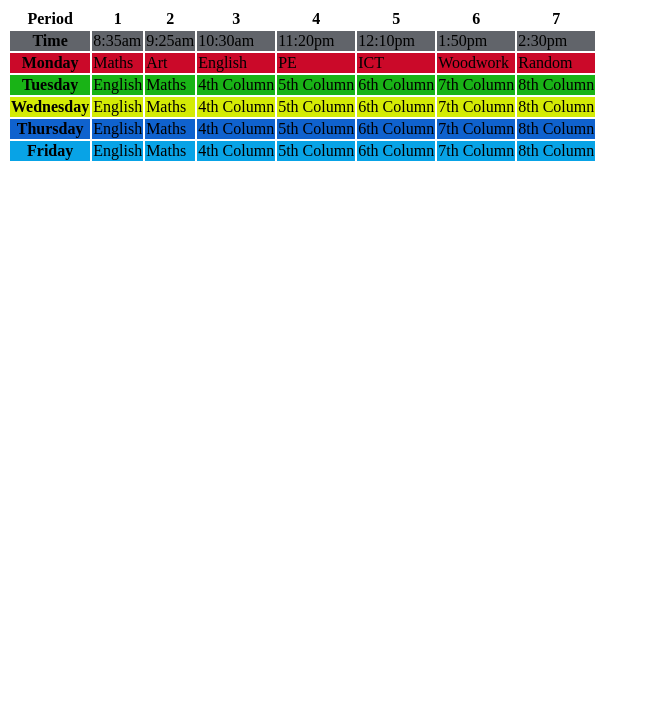
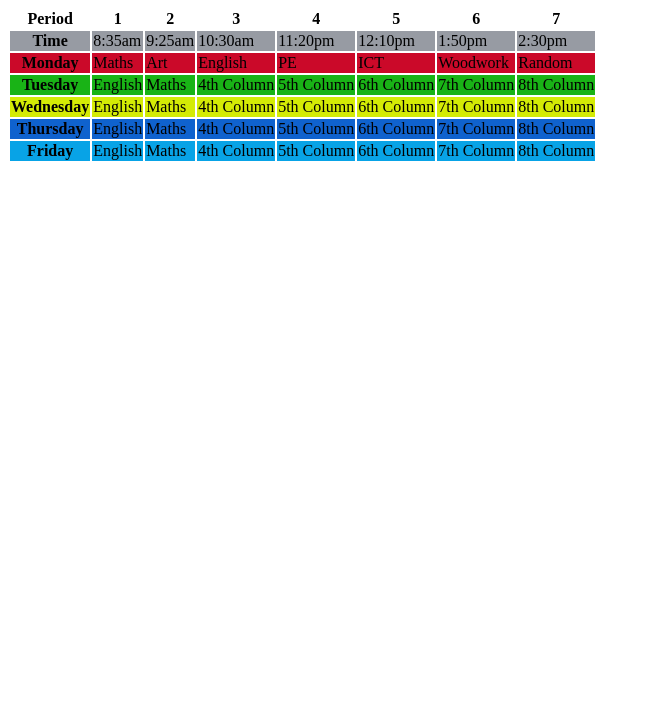
Before and after one commit to cl-dg1301/timetable-2023, a plain HTML site: page index.html in a window 1280 px wide. Shown: the part 73-800 px from the top of the page, without its empty margins (0-650 px from the left). Drawn offline with Linux system fonts and the light colour scheme.

Commit message:
Update Colours

```diff
--- a/index.html
+++ b/index.html
@@ -21,7 +21,7 @@
         <th>6</th>
         <th>7</th>
 	  </tr>
-	  <tr style="background:rgb(97, 100, 106)">
+	  <tr style="background:rgb(151, 155, 163)">
         <th>Time</th>
         <td>8:35am</td>
         <td>9:25am</td>
```
